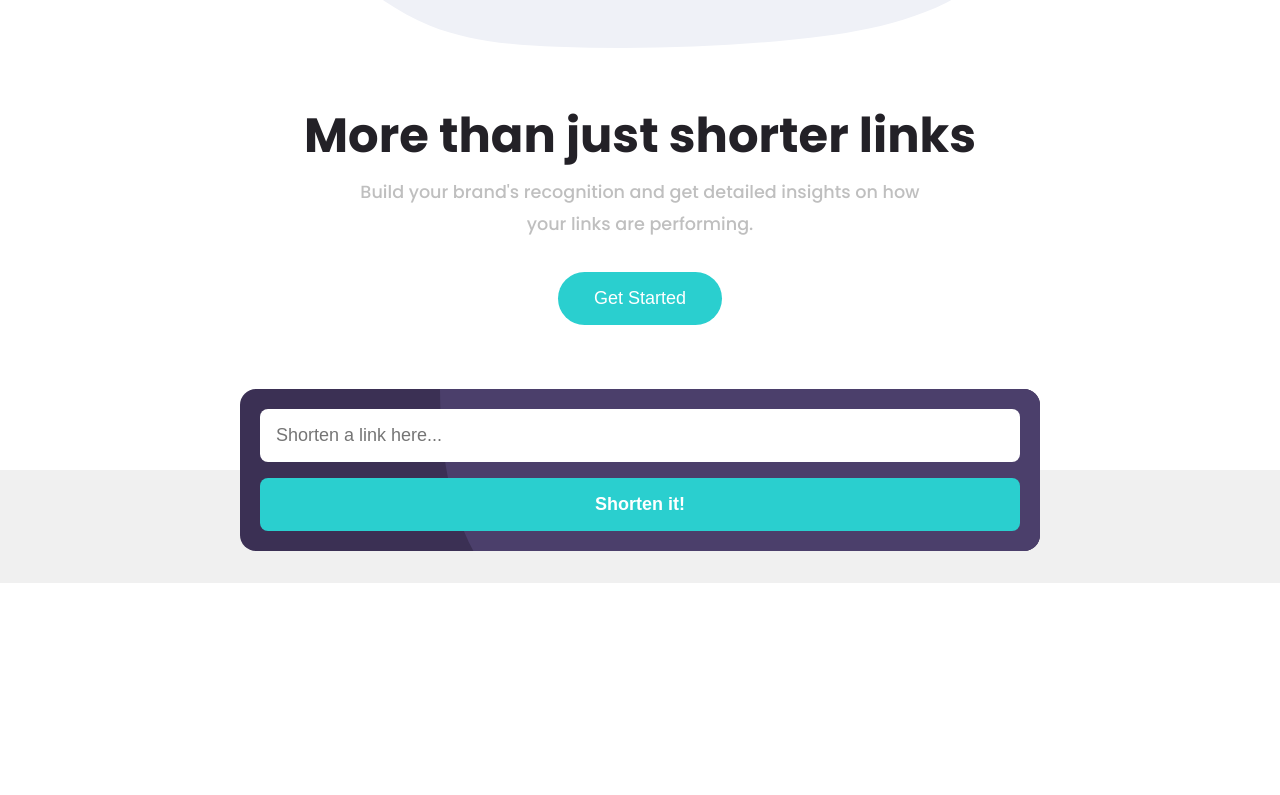
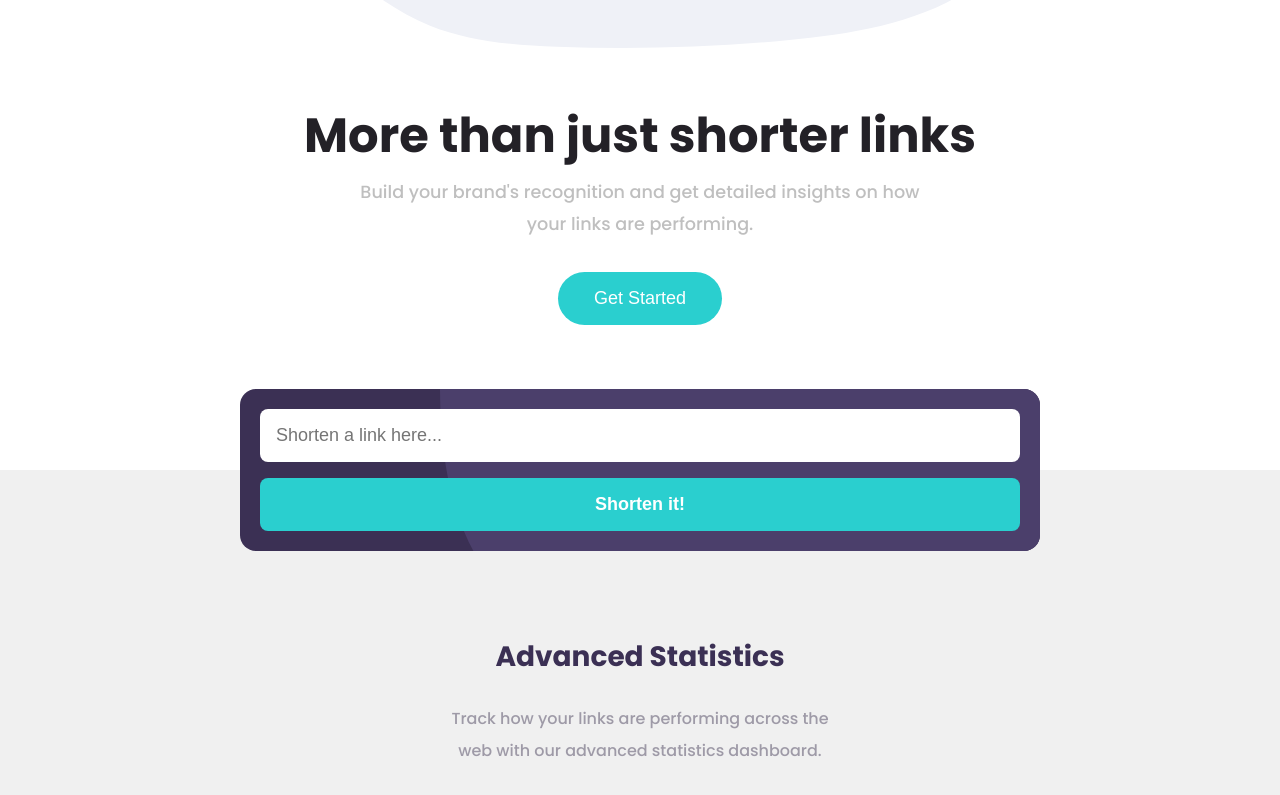
Before and after one commit to Vyonyx/URLShorteningAPI-feMentor-Vue, a Vue app: page / in a window 1280 px wide. Shown: the part 680-1475 px from the top of the page. Before the commit the page ends 1263 px from the top, so only its background shows below. Built offline with nearby package versions, Linux system fonts and the light colour scheme.

Commit message:
add Statistics component with title and description

```diff
--- a/src/App.vue
+++ b/src/App.vue
@@ -2,6 +2,7 @@
 import Navbar from "./components/Navbar.vue"
 import Hero from "./components/Hero.vue"
 import URLForm from "./components/URLForm.vue"
+import Statistics from "./components/Statistics.vue"
 </script>
 
 <template>
@@ -9,6 +10,7 @@ import URLForm from "./components/URLForm.vue"
     <Navbar />
     <Hero />
     <URLForm />
+    <Statistics />
   </div>
 </template>
 
--- /dev/null
+++ b/src/components/Statistics.vue
@@ -0,0 +1,36 @@
+<script setup lang="ts">
+import Container from './Container.vue'
+</script>
+
+<template>
+  <Container class="container">
+    <h3 class="title">Advanced Statistics</h3>
+    <p class="description">Track how your links are performing across the web with our advanced statistics dashboard.</p>
+  </Container>
+</template>
+
+<style scoped lang="scss">
+.container {
+  display: flex;
+  flex-direction: column;
+  align-items: center;
+  background: var(--light-gray);
+  padding-top: 60px;
+}
+
+.title {
+  font-size: 1.75rem;
+  font-weight: 700;
+  text-align: center;
+  color: var(--dark-violet);
+  margin-bottom: 2rem;
+}
+
+.description {
+  text-align: center;
+  color: var(--grayish-violet);
+  line-height: 2rem;
+  margin-bottom: 2.5rem;
+  max-width: 400px;
+}
+</style>
```
